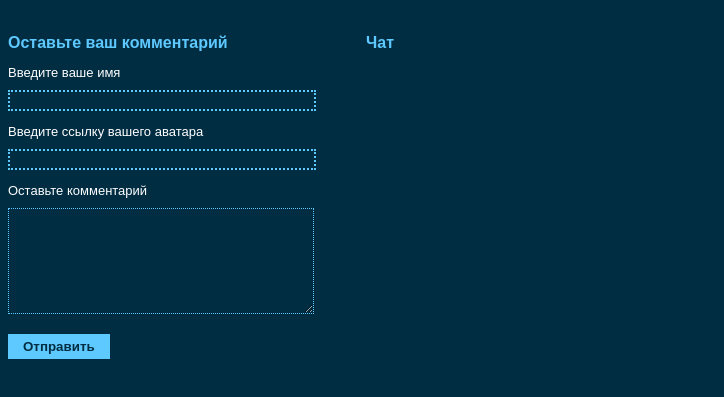
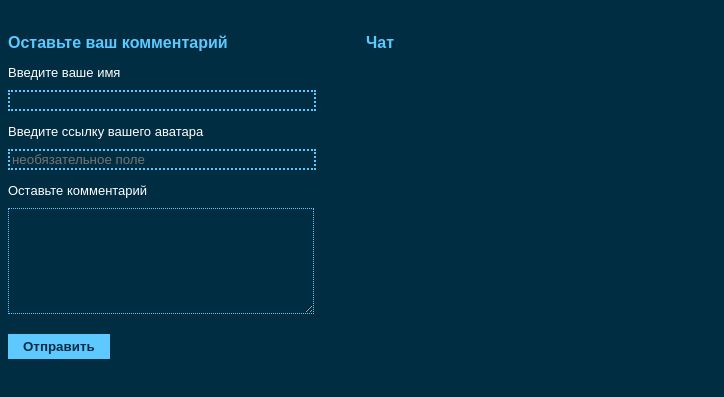
Before and after one commit to strelnkv/week12_spam, a plain HTML site: page index.html in a window 1280 px wide. Both pictures are taken after a click on the button "Отправить". Shown: the part 59-456 px from the top of the page, without its empty margins (0-724 px from the left). Drawn offline with Linux system fonts and the light colour scheme.

Commit message:
clean input after click

```diff
--- a/index.html
+++ b/index.html
@@ -101,7 +101,12 @@
         </div>
         <div class="input url">
           <p>Введите ссылку вашего аватара</p>
-          <input type="url" id="urlInput" value="" />
+          <input
+            type="url"
+            id="urlInput"
+            value=""
+            placeholder="необязательное поле"
+          />
         </div>
         <div class="input comment">
           <p>Оставьте комментарий</p>
--- a/index.js
+++ b/index.js
@@ -6,6 +6,7 @@ const $chat = document.querySelector(".wrapper_output");
 let button = document.querySelector(".button");
 button.addEventListener("click", handleClick);
 button.addEventListener("click", generateRandomPicture);
+button.addEventListener("click", cleanInput);
 
 function handleClick() {
   //див для имени и даты
@@ -76,3 +77,9 @@ function generateRandomPicture() {
   let randomNum = Math.floor(Math.random() * imageArray.length);
   return imageArray[randomNum];
 }
+
+function cleanInput() {
+  $urlInput.value = "";
+  $comInput.value = "";
+  $nameInput.value = "";
+}
```
